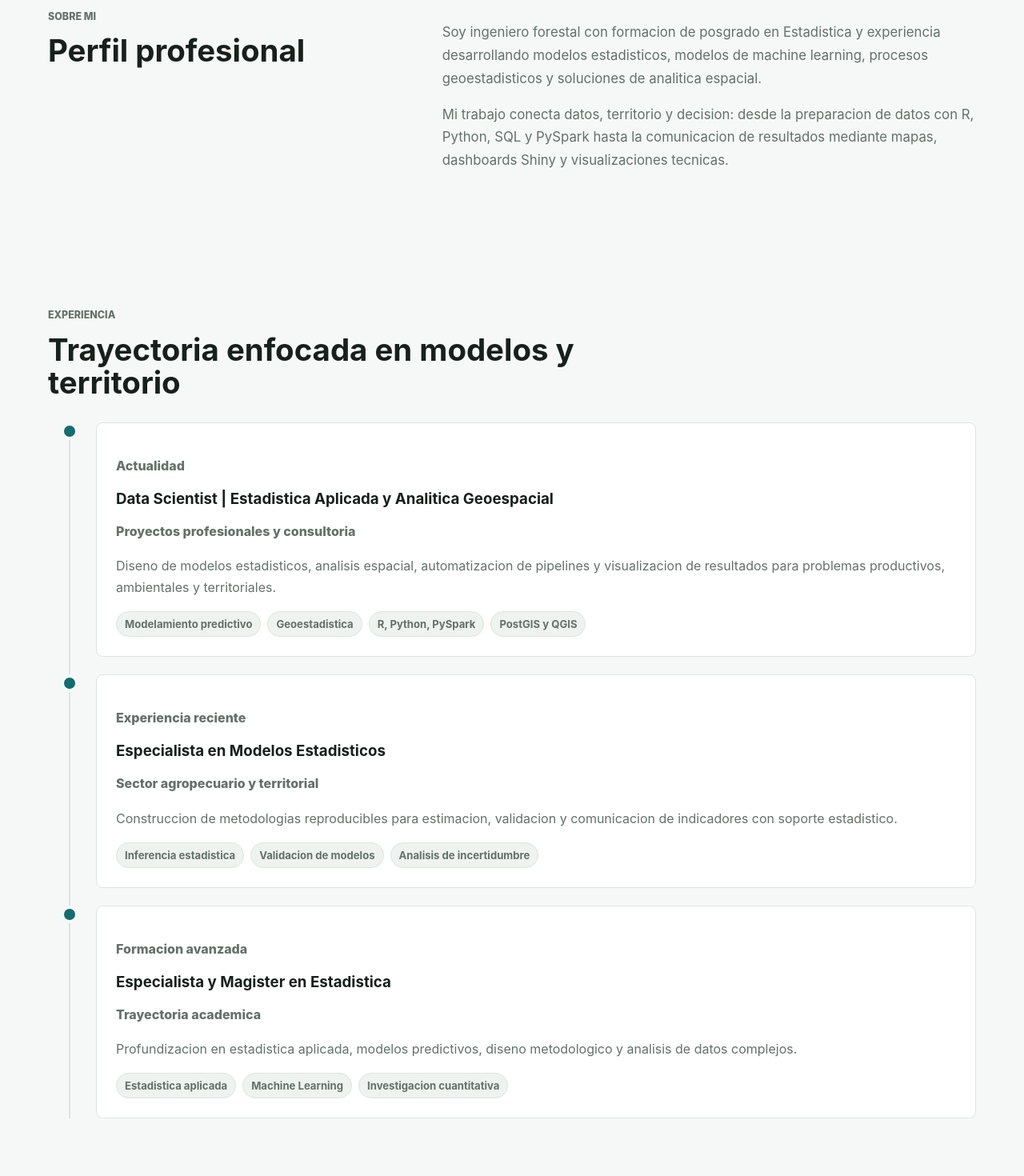
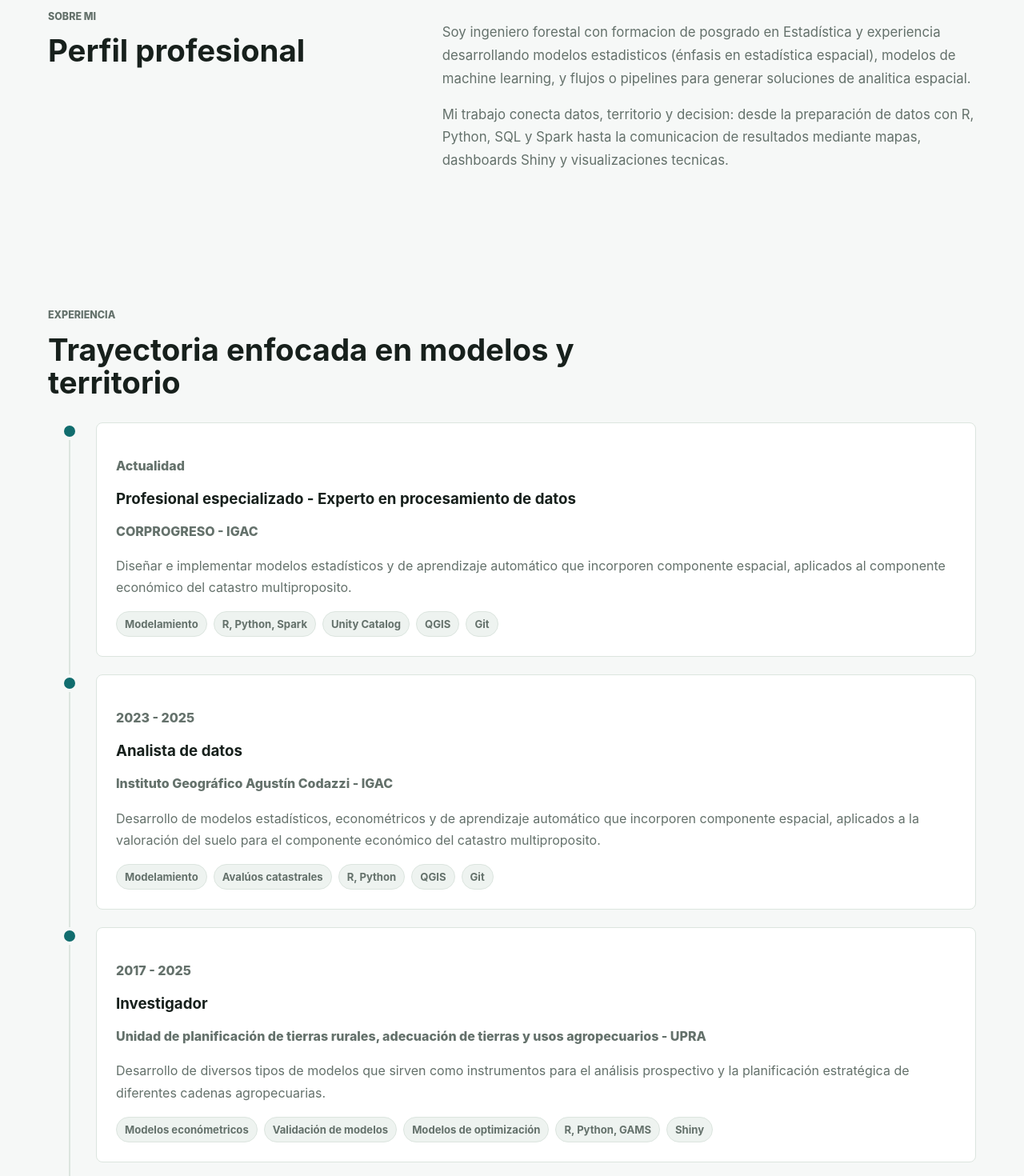
Before and after one commit to ferchoparra/portafolio, a React (Create React App) app: page / in a window 1280 px wide. Shown: the part 1080-2550 px from the top of the page at 80% size. Built offline with nearby package versions, Linux system fonts and the light colour scheme.

Commit message:
Ajuste Hero page

```diff
--- a/src/data/experience.js
+++ b/src/data/experience.js
@@ -2,27 +2,51 @@
 const experience = [
   {
     period: "Actualidad",
-    role: "Data Scientist | Estadistica Aplicada y Analitica Geoespacial",
-    organization: "Proyectos profesionales y consultoria",
+    role: "Profesional especializado - Experto en procesamiento de datos",
+    organization: "CORPROGRESO - IGAC",
     description:
-      "Diseno de modelos estadisticos, analisis espacial, automatizacion de pipelines y visualizacion de resultados para problemas productivos, ambientales y territoriales.",
-    highlights: ["Modelamiento predictivo", "Geoestadistica", "R, Python, PySpark", "PostGIS y QGIS"],
+      "Diseñar e implementar modelos estadísticos y de aprendizaje automático que incorporen componente espacial, aplicados al componente económico del catastro multiproposito.",
+    highlights: ["Modelamiento", "R, Python, Spark", "Unity Catalog", "QGIS", "Git"],
   },
   {
-    period: "Experiencia reciente",
-    role: "Especialista en Modelos Estadisticos",
-    organization: "Sector agropecuario y territorial",
+    period: "2023 - 2025",
+    role: "Analista de datos",
+    organization: "Instituto Geográfico Agustín Codazzi - IGAC",
     description:
-      "Construccion de metodologias reproducibles para estimacion, validacion y comunicacion de indicadores con soporte estadistico.",
-    highlights: ["Inferencia estadistica", "Validacion de modelos", "Analisis de incertidumbre"],
+      "Desarrollo de modelos estadísticos, econométricos y de aprendizaje automático que incorporen componente espacial, aplicados a la valoración del suelo para el componente económico del catastro multiproposito.",
+    highlights: ["Modelamiento", "Avalúos catastrales",  "R, Python", "QGIS", "Git"],
   },
   {
-    period: "Formacion avanzada",
-    role: "Especialista y Magister en Estadistica",
-    organization: "Trayectoria academica",
+    period: "2017 - 2025",
+    role: "Investigador",
+    organization: "Unidad de planificación de tierras rurales, adecuación de tierras y usos agropecuarios - UPRA",
     description:
-      "Profundizacion en estadistica aplicada, modelos predictivos, diseno metodologico y analisis de datos complejos.",
-    highlights: ["Estadistica aplicada", "Machine Learning", "Investigacion cuantitativa"],
+      "Desarrollo de diversos tipos de modelos que sirven como instrumentos para el análisis prospectivo y la planificación estratégica de diferentes cadenas agropecuarias.",
+    highlights: ["Modelos económetricos", "Validación de modelos", "Modelos de optimización", "R, Python, GAMS", "Shiny"],
+  },
+  {
+    period: "2021 - 2022",
+    role: "Analista de datos",
+    organization: "Unidad Administrativa Especial de Catastro Distrital - UAECD",
+    description:
+      "Desarrollo de codigos para apoyar la automatización de los procesos de liquidación de avalúos catastrales para diferentes municipios de Colombia",
+    highlights: ["Automatización", "R, Python", "Google Colab"],
+  },
+  {
+    period: "2021",
+    role: "Analista de datos",
+    organization: "Universidad de los Andes",
+    description:
+      "Desarrollo de un modelo de contabilidad de carbono para cultivos y ganado a nivel nacional en Colombia, para apoyar el diagnostico de la Contribución Determinada a Nivel Nacional de Colombia - NDC",
+    highlights: ["Estadística aplicada", "Emisiones de carbono", "R"],
+  },
+  {
+    period: "2012 - 2016",
+    role: "Investigador",
+    organization: "Corporación Nacional de Investigación y Fomento Forestal - CONIF",
+    description:
+      "Análisis de información de crecimiento y rendimiento de diversas especies utilizadas en plantaciones forestales en Colombia.",
+    highlights: ["Estadística aplicada", "Diseño de experimentos","Recolección y Análisis de datos", "R"],
   },
 ];
 
--- a/src/data/profile.js
+++ b/src/data/profile.js
@@ -4,10 +4,10 @@ const profile = {
   titleLines: ["Forest Engineer", "Statistician", "Data Scientist", "Geospatial Analytics"],
   email: "ferchoparra870802@gmail.com",
   githubUrl: "https://github.com/ferchoparra",
-  linkedinUrl: "https://www.linkedin.com/in/luis-fernando-parra/",
+  linkedinUrl: "https://www.linkedin.com/in/luis-fernando-parra-camacho/",
   cvUrl: `${process.env.PUBLIC_URL}/assets/cv/luis-fernando-parra-cv.pdf`,
   description:
-    "Ingeniero forestal, especialista y magister en Estadistica, enfocado en ciencia de datos, machine learning, geoestadistica y analitica espacial. Desarrollo modelos reproducibles y pipelines de datos para convertir informacion territorial, ambiental y productiva en decisiones medibles.",
+    "Ingeniero forestal, especialista y magister en Estadística, enfocado en ciencia de datos, machine learning y analitica espacial. Desarrollo modelos reproducibles y pipelines de datos para convertir informacion territorial, ambiental y productiva en decisiones medibles.",
 };
 
 export default profile;
--- a/src/data/skills.js
+++ b/src/data/skills.js
@@ -4,19 +4,19 @@ const skillGroups = [
     skills: ["Modelos estadisticos", "Machine Learning", "Validacion cruzada", "Series y prediccion", "Inferencia"],
   },
   {
-    title: "Geoespacial",
-    skills: ["Geoestadistica", "GIS", "PostGIS", "QGIS", "Analisis espacial", "GeoParquet"],
+    title: "Estadística Espacial",
+    skills: ["Geoestadística", "Lattice - Modelos de Área", "Patrones puntuales", "Teoría de Grafos", "GIS", "GeoParquet"],
   },
   {
-    title: "Programacion y Datos",
-    skills: ["R", "Python", "PySpark", "SQL", "Shiny", "Pipelines reproducibles"],
+    title: "Programacion y Manejo de Datos",
+    skills: ["R", "Python", "Spark", "SQL", "PostGIS", "Parquet", "Git", "Pipelines reproducibles"],
   },
   {
     title: "Visualizacion",
-    skills: ["Dashboards", "Mapas interactivos", "Storytelling con datos", "Reportes tecnicos"],
+    skills: ["Dashboards", "Mapas interactivos", "Storytelling con datos", "Reportes tecnicos", "Shiny", "PowerBi"],
   },
 ];
 
-export const coreTechnologies = ["R", "Python", "PySpark", "SQL", "PostGIS", "QGIS", "Machine Learning", "GIS"];
+export const coreTechnologies = ["R", "Python", "Spark", "SQL", "PostGIS", "QGIS", "Machine Learning"];
 
 export default skillGroups;
--- a/src/pages/Home.jsx
+++ b/src/pages/Home.jsx
@@ -36,13 +36,13 @@ function Home() {
         </div>
         <div className="prose">
           <p>
-            Soy ingeniero forestal con formacion de posgrado en Estadistica y experiencia
-            desarrollando modelos estadisticos, modelos de machine learning, procesos
-            geoestadisticos y soluciones de analitica espacial.
+            Soy ingeniero forestal con formacion de posgrado en Estadística y experiencia
+            desarrollando modelos estadisticos (énfasis en estadística espacial), modelos de machine learning, y flujos o pipelines
+            para generar soluciones de analitica espacial.
           </p>
           <p>
-            Mi trabajo conecta datos, territorio y decision: desde la preparacion de datos
-            con R, Python, SQL y PySpark hasta la comunicacion de resultados mediante mapas,
+            Mi trabajo conecta datos, territorio y decision: desde la preparación de datos
+            con R, Python, SQL y Spark hasta la comunicacion de resultados mediante mapas,
             dashboards Shiny y visualizaciones tecnicas.
           </p>
         </div>
@@ -59,7 +59,7 @@ function Home() {
       <section id="skills" className="section-shell section-block">
         <div className="section-heading">
           <p className="eyebrow">Habilidades</p>
-          <h2>Capacidades tecnicas</h2>
+          <h2>Capacidades técnicas</h2>
         </div>
         <div className="skills-grid">
           {skillGroups.map((group) => (
@@ -71,7 +71,7 @@ function Home() {
       <section id="projects" className="section-shell section-block">
         <div className="section-heading">
           <p className="eyebrow">Proyectos destacados</p>
-          <h2>Casos reales para mostrar impacto tecnico</h2>
+          <h2>Casos reales para mostrar impacto técnico</h2>
         </div>
         <div className="projects-grid">
           {featuredProjects.map((project) => (
@@ -85,8 +85,7 @@ function Home() {
           <p className="eyebrow">CV</p>
           <h2>Curriculum profesional</h2>
           <p>
-            El boton usa una ruta configurable. Reemplaza el archivo en
-            <code> public/assets/cv/luis-fernando-parra-cv.pdf</code> por tu version final.
+
           </p>
         </div>
         <a className="button primary" href={profile.cvUrl} download>
--- a/src/pages/Projects.jsx
+++ b/src/pages/Projects.jsx
@@ -12,7 +12,7 @@ function Projects() {
         <h1>Proyectos de Data Science, ML y GIS</h1>
         <p>
           Casos estructurados con problema, datos, metodologia, tecnologias, resultados y
-          aprendizajes. Personaliza estos ejemplos con metricas, instituciones y enlaces reales.
+          aprendizajes.
         </p>
       </div>
       <div className="projects-grid">
```
Also changed, not shown: 1 other file (tests, documents, lock files or other folders).
